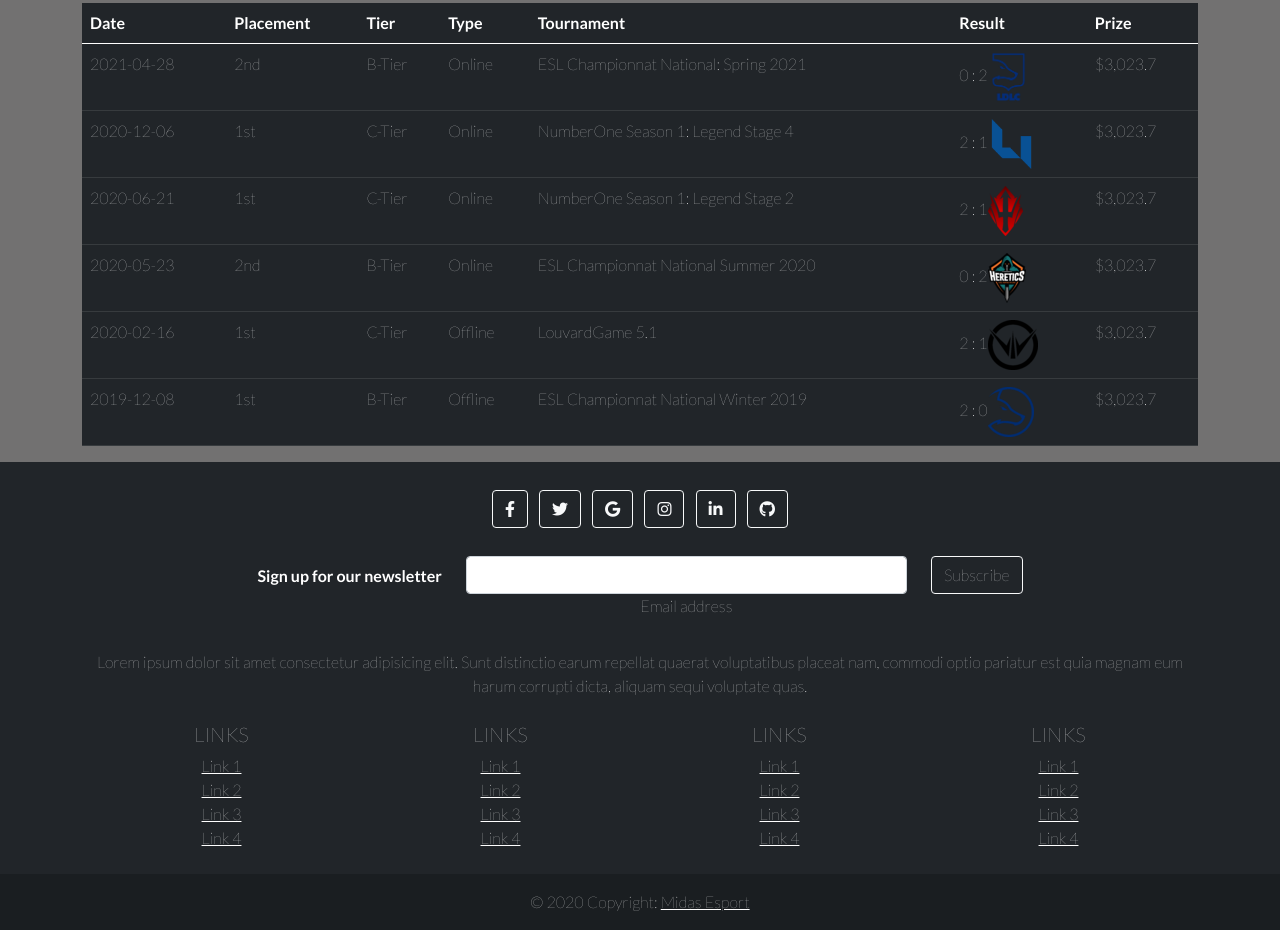
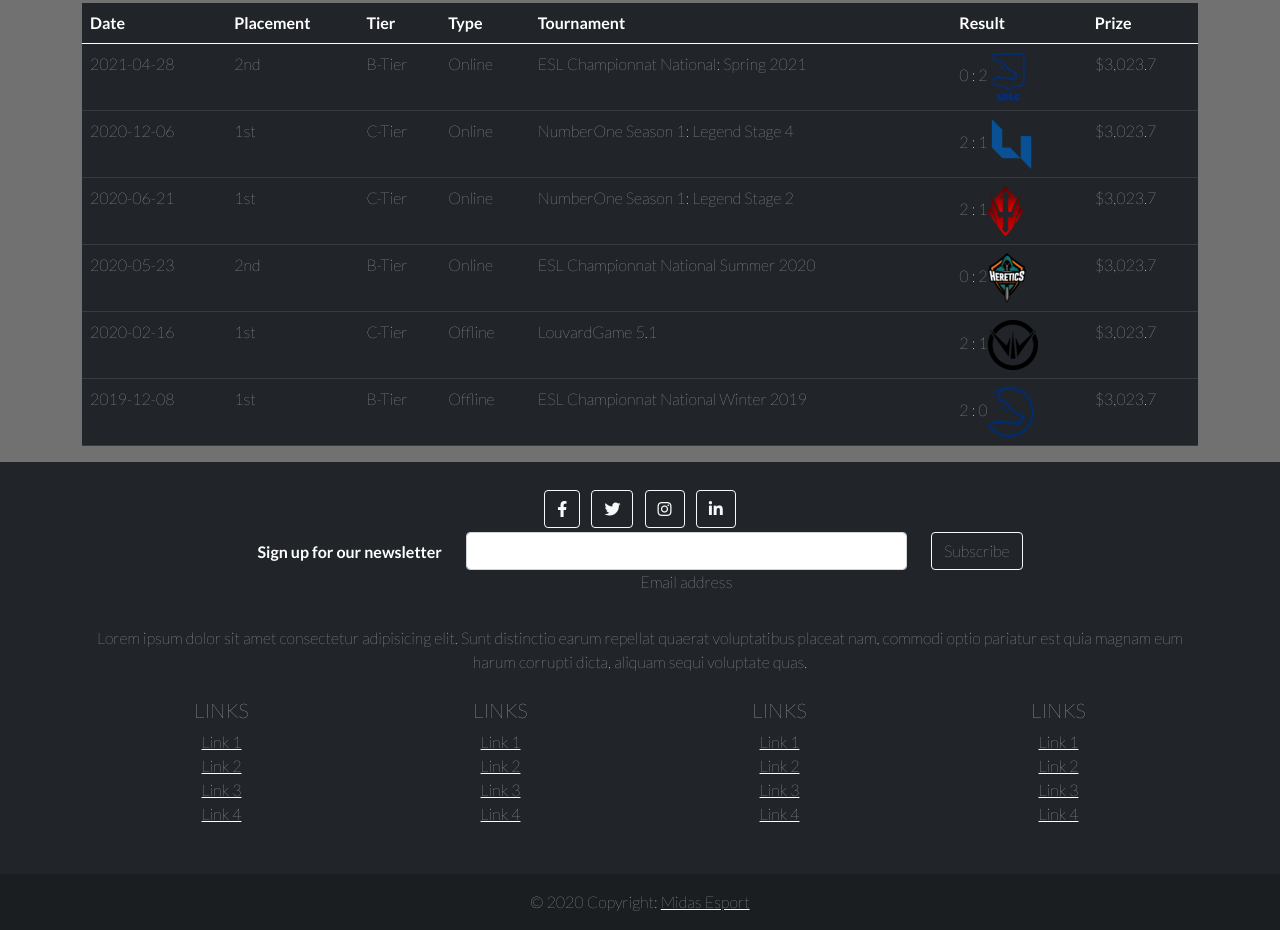
Before and after one commit to Raffikii/Midas-Esport, a plain HTML site: page index.html in a window 1280 px wide. Shown: the part 2107-3037 px from the top of the page. Drawn offline with nearby package versions, Linux system fonts and the light colour scheme; files whose address does not match are found by name.

Commit message:
Update index.html

```diff
--- a/index.html
+++ b/index.html
@@ -271,11 +271,6 @@
         ><i class="fab fa-twitter"></i
       ></a>
 
-      <!-- Google -->
-      <a class="btn btn-outline-light btn-floating m-1" href="#!" role="button"
-        ><i class="fab fa-google"></i
-      ></a>
-
       <!-- Instagram -->
       <a class="btn btn-outline-light btn-floating m-1" href="#!" role="button"
         ><i class="fab fa-instagram"></i
@@ -286,11 +281,6 @@
         ><i class="fab fa-linkedin-in"></i
       ></a>
 
-      <!-- Github -->
-      <a class="btn btn-outline-light btn-floating m-1" href="#!" role="button"
-        ><i class="fab fa-github"></i
-      ></a>
-    </section>
     <!-- Section: Social media -->
 
     <!-- Section: Form -->
```
